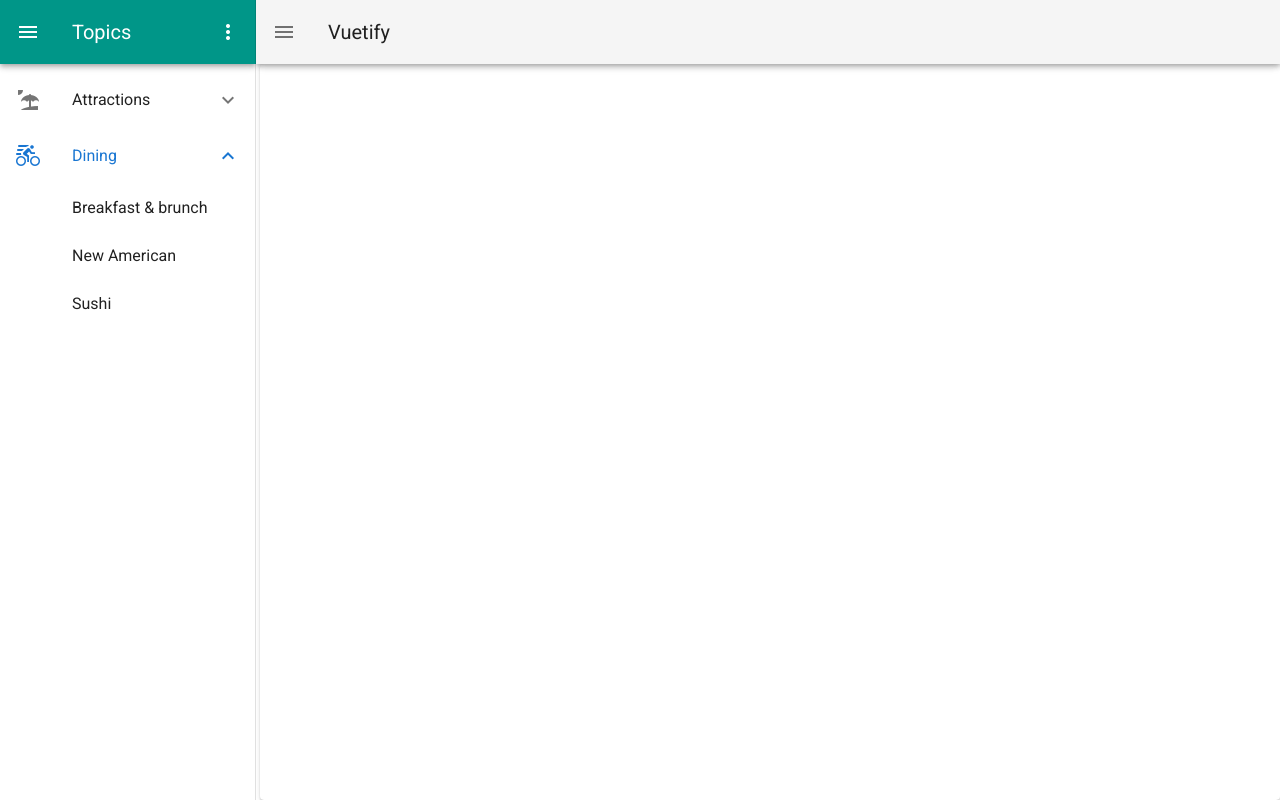
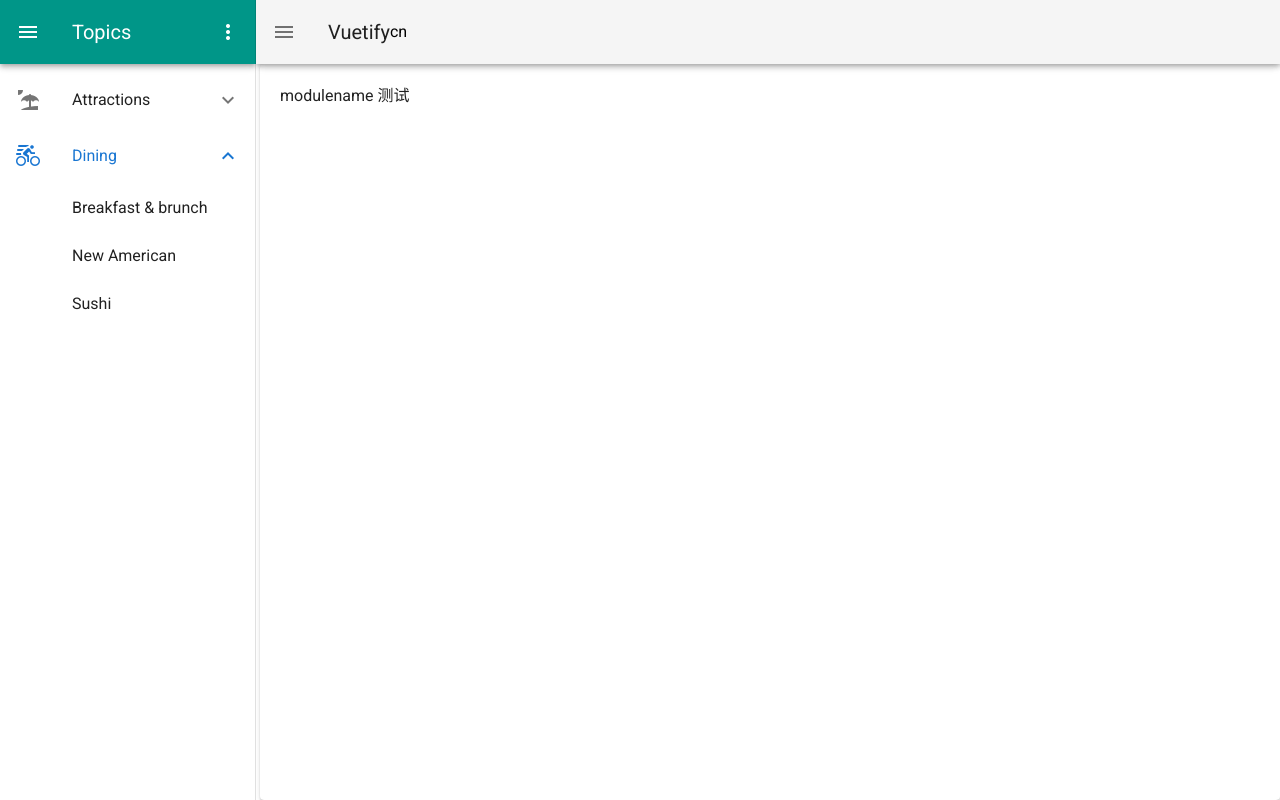
Before and after one commit to jennyWan278/vue-app, a Vue app: page / in a window 1280 px wide. Built offline with nearby package versions, Linux system fonts and the light colour scheme.

Commit message:
国际化

```diff
--- a/src/Layout/Header/index.vue
+++ b/src/Layout/Header/index.vue
@@ -5,6 +5,13 @@
       @click.stop="primaryDrawer.model = !primaryDrawer.model"
     ></v-app-bar-nav-icon>
     <v-toolbar-title>Vuetify</v-toolbar-title>
+    <div class="locale-changer">
+      <select v-model="$i18n.locale" class="select">
+        <option v-for="(lang, i) in langs" :key="`Lang${i}`" :value="lang">
+          {{ lang }}
+        </option>
+      </select>
+    </div>
   </v-app-bar>
 </template>
 
@@ -18,6 +25,7 @@ export default {
       floating: false,
       mini: false,
     },
+    langs: ["cn", "en"],
   }),
   computed: {},
   watch: {},
--- a/src/Layout/index.vue
+++ b/src/Layout/index.vue
@@ -2,15 +2,7 @@
   <div class="layout">
     <Menu></Menu>
     <Header></Header>
-    <v-card class="layout-content">
-      <div class="locale-changer">
-        <select v-model="$i18n.locale" class="select">
-          <option v-for="(lang, i) in langs" :key="`Lang${i}`" :value="lang">
-            {{ lang }}
-          </option>
-        </select>
-      </div>
-    </v-card>
+    <v-card class="layout-content"> modulename {{ $t("test") }} </v-card>
   </div>
 </template>
 
@@ -23,7 +15,6 @@ export default {
     footer: {
       inset: false,
     },
-    langs: ["ja", "en"],
   }),
   mounted() {
     console.log("$i18n.locale", this.$i18n.locale);
```
